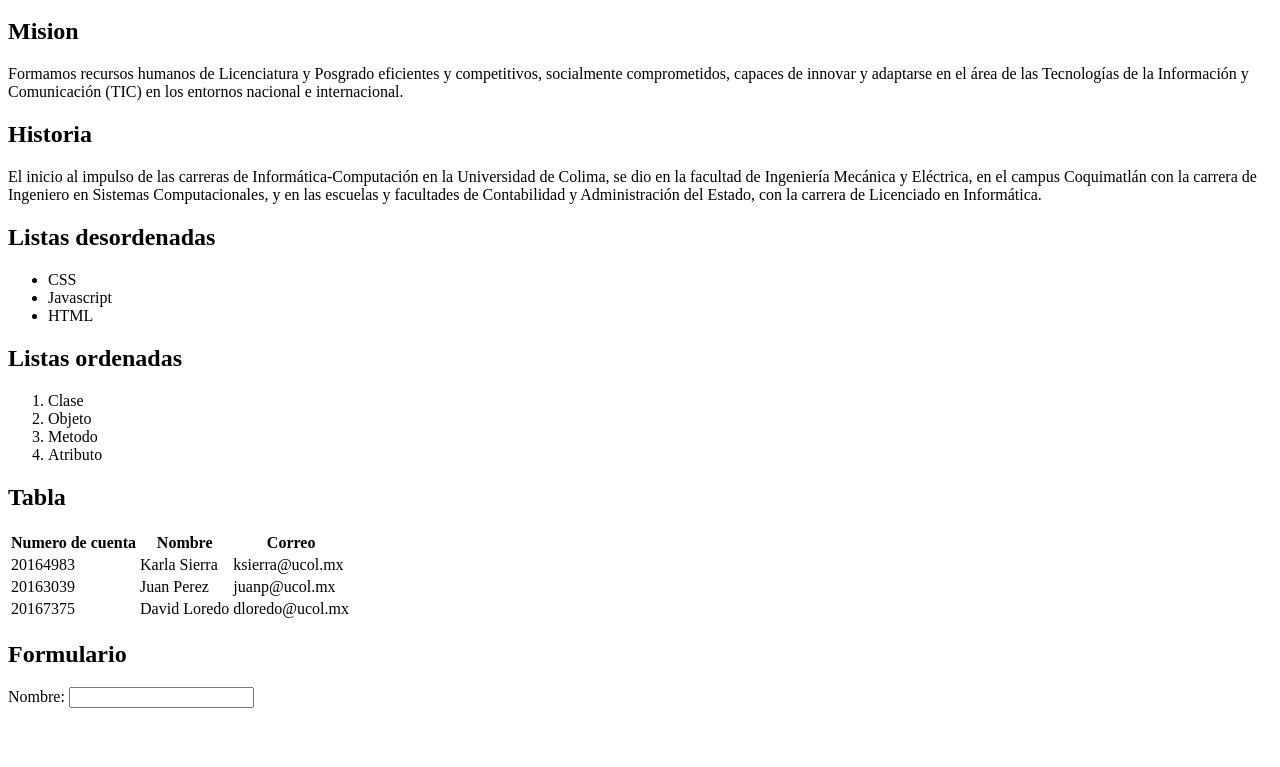
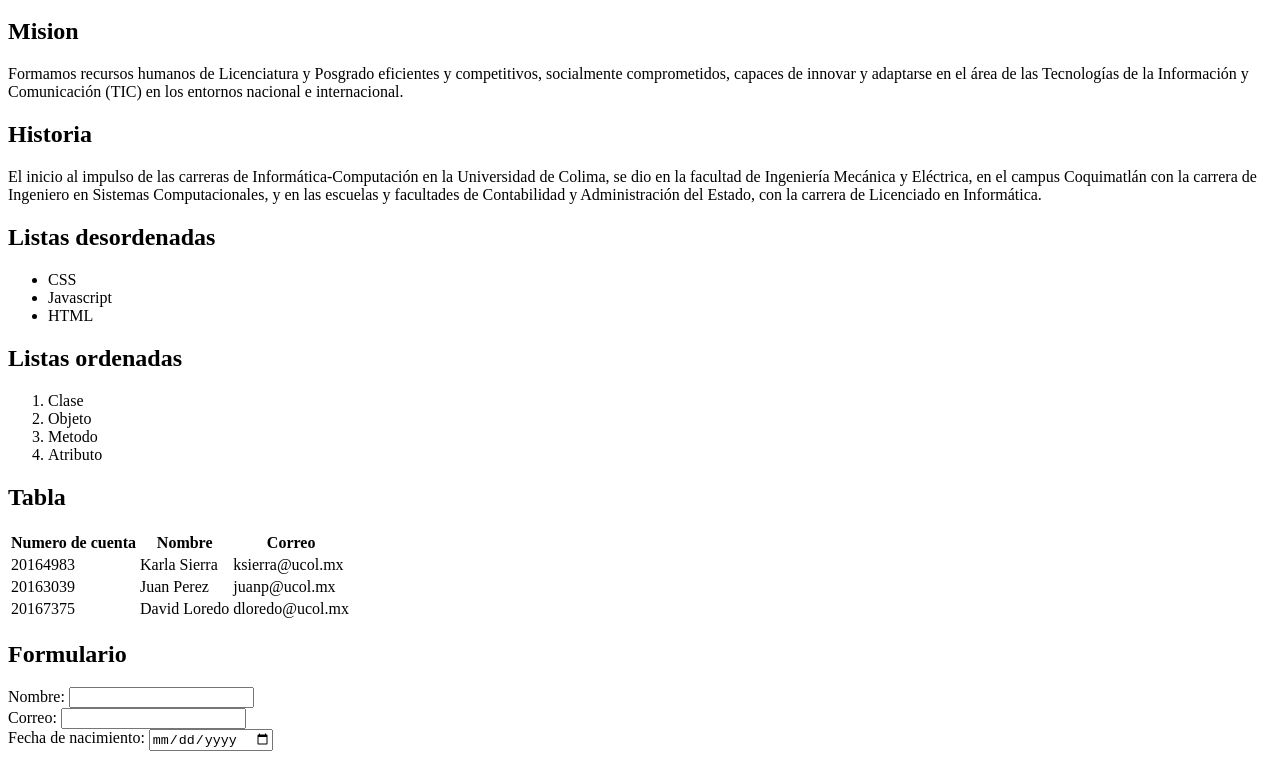
Before and after one commit to k-sierra/01-elemento, a plain HTML site: page index.html in a window 1280 px wide. Shown: the part 48-815 px from the top of the page. Drawn offline with Linux system fonts and the light colour scheme.

Commit message:
Fornmularios 2

```diff
--- a/index.html
+++ b/index.html
@@ -62,7 +62,15 @@
     <form>
         <div>
             <label for="nombre">Nombre: </label>
-            <input type="text">
+            <input type="text" id="nombre">
+        </div>
+        <div>
+            <label for="correo">Correo: </label>
+            <input type="email" id="correo">
+        </div>
+        <div>
+            <label for="fechan">Fecha de nacimiento: </label>
+            <input type="date" id="fechan">
         </div>
     </form>
 </body>
```
